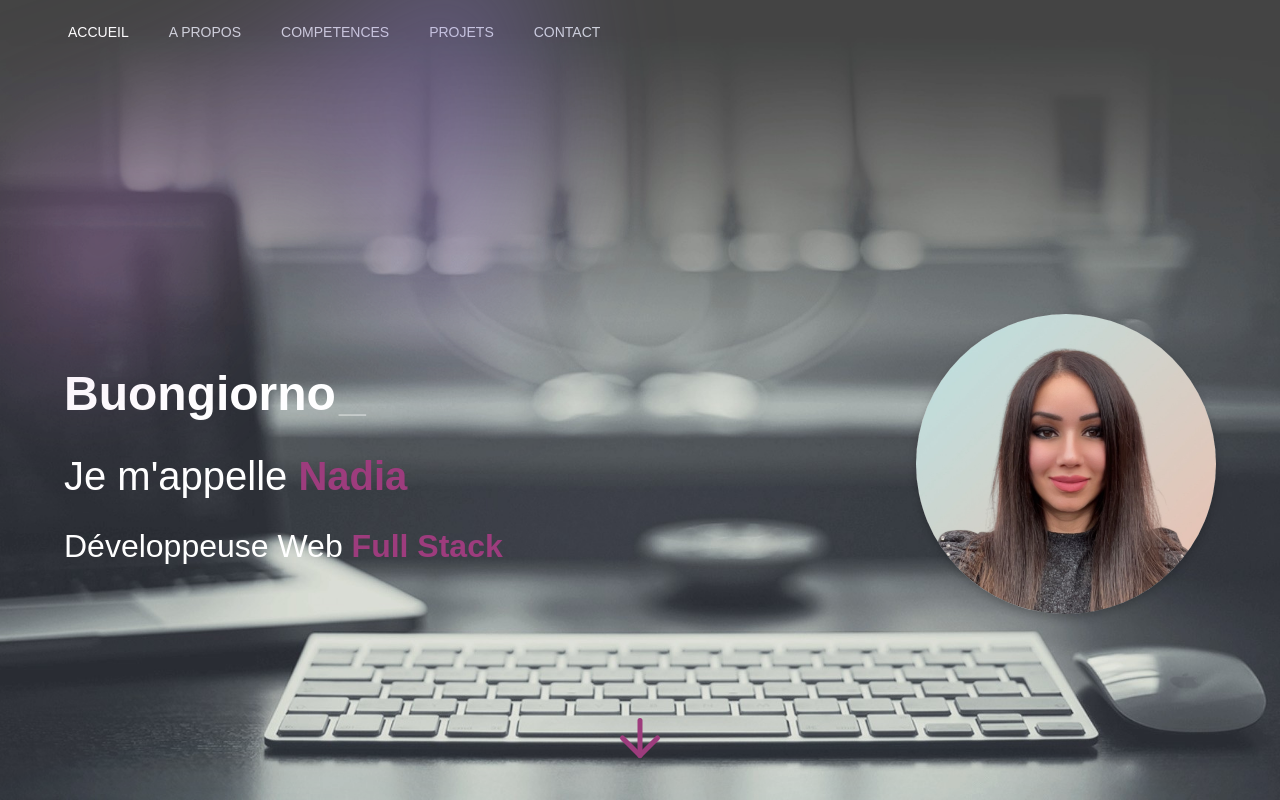
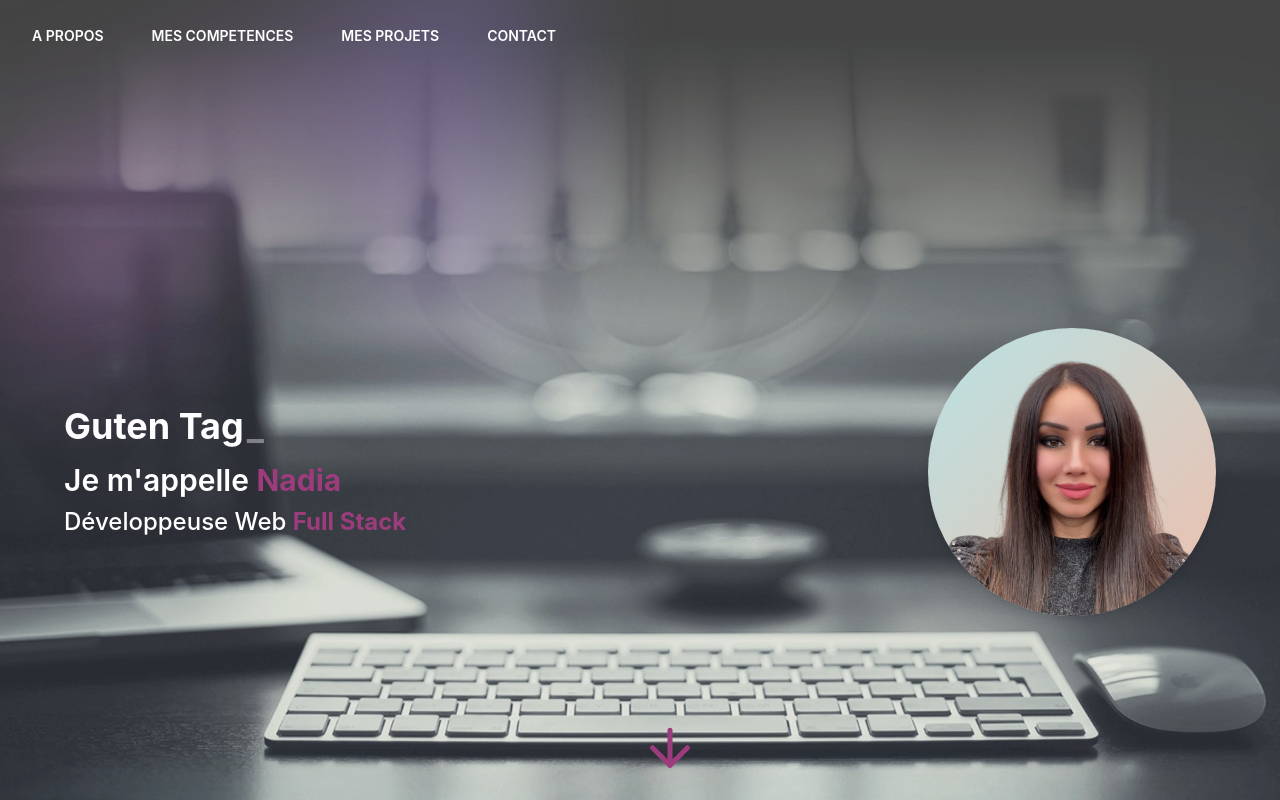
Before and after one commit to BakrimNadia/Portfolio-Nadia, a Next.js app: page / in a window 1280 px wide. Shown: the top 800 px of the page. Built offline with nearby package versions, Linux system fonts and the light colour scheme.

Commit message:
add link to navbar and add style

```diff
--- a/src/app/Components/Header.tsx
+++ b/src/app/Components/Header.tsx
@@ -3,8 +3,8 @@
 import React from "react";
 import { Typewriter } from "react-simple-typewriter";
 import { motion } from "framer-motion";
-import { CSSProperties } from "react";
-import { ArrowDown } from 'react-feather';
+import { ArrowDown } from "react-feather";
+import Image from "next/image";
 import Navbar from "./Navbar";
 
 export default function Header() {
@@ -20,205 +20,69 @@ export default function Header() {
   ];
 
   return (
-    <div style={styles.header}>
-      {/* Navigation */}
+    <div className="relative h-screen bg-cover bg-center text-white header-bg">
       <Navbar />
-
-      {/* Content */}
-      <div style={styles.container}>
-        <div style={styles.textWrapper}>
-          {/* Animation du texte multilingue */}
-          <h1 style={styles.greeting}>
+      {/* Contenu principal */}
+      <div className="flex flex-col md:flex-row justify-between items-center h-full px-8 md:px-16">
+        {/* Texte d'accueil */}
+        <div className="text-left md:text-left">
+          <h1 className="text-3xl md:text-4xl font-bold mb-4">
             <Typewriter
               words={greetings}
-              loop={true} // Boucle infinie
+              loop={true}
               cursor
               cursorStyle="_"
               typeSpeed={80}
               deleteSpeed={50}
-              delaySpeed={1000}
+              delaySpeed={1500}
             />
           </h1>
 
-          {/* Phrases animées */}
           <motion.h2
-            style={styles.name}
+            className="text-2xl md:text-3xl font-semibold mb-2"
             initial={{ x: -200, opacity: 0 }}
             animate={{ x: 0, opacity: 1 }}
             transition={{ duration: 1 }}
           >
-            Je m&apos;appelle <span style={styles.highlight}>Nadia</span>
+            Je m&apos;appelle <span className="text-primary font-bold">Nadia</span>
           </motion.h2>
+
           <motion.h3
-            style={styles.title}
+            className="text-xl md:text-2xl font-medium mt-2"
             initial={{ x: -200, opacity: 0 }}
             animate={{ x: 0, opacity: 1 }}
             transition={{ duration: 1.5 }}
           >
-            Développeuse Web <span style={styles.highlight}>Full Stack</span>
+            Développeuse Web <span className="text-primary font-bold">Full Stack</span>
           </motion.h3>
         </div>
 
-        {/* Image arrondie */}
-        <motion.img
-          src="./images/Nadia.JPG"
-          alt="Profil"
-          style={styles.profileImage}
+        {/* Image du profil */}
+        <motion.div
           initial={{ scale: 0 }}
           animate={{ scale: 1 }}
           transition={{ duration: 1 }}
-        />
+        >
+          <Image
+            src="/images/Nadia.JPG"
+            alt="Profil"
+            width={300}
+            height={300}
+            className="w-64 h-64 md:w-72 md:h-72 rounded-full object-cover shadow-lg"
+          />
+        </motion.div>
       </div>
 
       {/* Flèche pour descendre */}
-      <a href="#About" style={{position: "absolute", bottom: "2rem", left: "50%", transform: "translateX(-50%)"}}>
-      <ArrowDown color="#9d3c7d" size={60} />
-      </a>
+      <motion.div
+        animate={{ y: [0, 10, 0] }}
+        transition={{ repeat: Infinity, duration: 1.5 }}
+        className="absolute bottom-8 left-1/2 transform -translate-x-1/2"
+      >
+        <a href="#About">
+          <ArrowDown color="#9d3c7d" size={60} />
+        </a>
+      </motion.div>
     </div>
   );
 }
-
-const styles: { [key: string]: CSSProperties } = {
-  header: {
-    position: "relative",
-    height: "100vh",
-    backgroundImage: "url('./images/PC-back.jpg')",
-    backgroundSize: "cover",
-    backgroundPosition: "center",
-    fontFamily: "'Poppins', sans-serif",
-    color: "#fff",
-  },
-  nav: {
-    position: "absolute",
-    top: 0,
-    width: "100%",
-    padding: "1rem",
-    zIndex: 10,
-  },
-  navList: {
-    display: "flex",
-    justifyContent: "center",
-    listStyleType: "none",
-    margin: 0,
-    padding: 0,
-  },
-  navItem: {
-    margin: "0 1rem",
-    textDecoration: "none",
-    color: "#fff",
-    fontSize: "1.2rem",
-    transition: "color 0.3s",
-  },
-  container: {
-    display: "flex",
-    justifyContent: "space-between",
-    alignItems: "center",
-    height: "100%",
-    padding: "0 5%",
-  },
-  textWrapper: {
-    textAlign: "left",
-  },
-  greeting: {
-    fontSize: "3rem",
-    fontWeight: "bold",
-    marginBottom: "1rem",
-  },
-  name: {
-    fontSize: "2.5rem",
-    fontWeight: "500",
-    marginBottom: "0.5rem",
-  },
-  title: {
-    fontSize: "2rem",
-    fontWeight: "400",
-    marginTop: "1rem",
-  },
-  highlight: {
-    color: "#9d3c7d",
-    fontWeight: "bold",
-  },
-  profileImage: {
-    width: "300px",
-    height: "300px",
-    borderRadius: "50%",
-    objectFit: "cover",
-    boxShadow: "0 4px 8px rgba(0, 0, 0, 0.2)",
-  },
-
-  /* RESPONSIVE DESIGN */
-  "@media (max-width: 1200px)": {
-    greeting: {
-      fontSize: "2.5rem",
-    },
-    name: {
-      fontSize: "2rem",
-    },
-    title: {
-      fontSize: "1.5rem",
-    },
-    profileImage: {
-      width: "250px",
-      height: "250px",
-    },
-  },
-  "@media (max-width: 768px)": {
-    container: {
-      flexDirection: "column",
-      textAlign: "center",
-    },
-    textWrapper: {
-      marginBottom: "2rem",
-    },
-    navItem: {
-      fontSize: "1rem",
-      margin: "0 0.5rem",
-    },
-    greeting: {
-      fontSize: "2rem",
-    },
-    name: {
-      fontSize: "1.8rem",
-    },
-    title: {
-      fontSize: "1.2rem",
-    },
-    profileImage: {
-      width: "200px",
-      height: "200px",
-    },
-  },
-  "@media (max-width: 480px)": {
-    container: {
-      flexDirection: "column-reverse", // Superpose texte en premier
-      alignItems: "center",
-      textAlign: "center",
-    },
-    textWrapper: {
-      marginBottom: "1.5rem",
-    },
-    nav: {
-      padding: "0.5rem",
-    },
-    navList: {
-      flexDirection: "column",
-    },
-    navItem: {
-      margin: "0.5rem 0",
-      fontSize: "0.9rem",
-    },
-    greeting: {
-      fontSize: "1.5rem",
-    },
-    name: {
-      fontSize: "1.5rem",
-    },
-    title: {
-      fontSize: "1rem",
-    },
-    profileImage: {
-      width: "150px",
-      height: "150px",
-    },
-  },
-};
--- a/src/app/Components/Navbar.tsx
+++ b/src/app/Components/Navbar.tsx
@@ -1,74 +1,102 @@
-'use client';
+'use client'
 
-import { Disclosure, DisclosureButton, DisclosurePanel } from '@headlessui/react'
-import { Bars3Icon, XMarkIcon } from '@heroicons/react/24/outline'
+import { useState } from 'react'
+import {
+  Dialog,
+  DialogPanel,
+  PopoverGroup,
+} from '@headlessui/react'
+import {
+  Bars3Icon,
+  XMarkIcon,
+} from '@heroicons/react/24/outline'
 
-const navigation = [
-  { name: 'ACCUEIL', href: '/', current: true },
-  { name: 'A PROPOS', href: '#About', current: false },
-  { name: 'COMPETENCES', href: '#Competences', current: false },
-  { name: 'PROJETS', href: '#Projets', current: false },
-  { name: 'CONTACT', href: '#Contact', current: false },
-]
 
-function classNames(...classes: string[]) {
-  return classes.filter(Boolean).join(' ')
-}
 
 export default function Navbar() {
+  const [mobileMenuOpen, setMobileMenuOpen] = useState(false)
+
   return (
-    <Disclosure as="nav">
-      <div className="mx-auto max-w-7xl px-2 sm:px-6 lg:px-8">
-        <div className="relative flex h-16 items-center justify-between">
-          <div className="absolute inset-y-0 left-0 flex items-center sm:hidden">
-            {/* Mobile menu button*/}
-            <DisclosureButton className="group relative inline-flex items-center justify-center rounded-md p-2 text-gray-400 hover:bg-gray-700 hover:text-white focus:ring-2 focus:ring-white focus:outline-hidden focus:ring-inset">
-              <span className="absolute -inset-0.5" />
-              <span className="sr-only">Open main menu</span>
-              <Bars3Icon aria-hidden="true" className="block h-6 w-6" />
-              <XMarkIcon aria-hidden="true" className="hidden h-6 w-6" />
-            </DisclosureButton>
+    <header className="text-white z-20 relative">
+      <nav aria-label="Global" className="mx-auto flex max-w-7xl items-center justify-between p-6 lg:px-8">
+        <div className="flex lg:hidden">
+          <button
+            type="button"
+            onClick={() => setMobileMenuOpen(true)}
+            className="-m-2.5 inline-flex items-center justify-center rounded-md p-2.5 text-gray-700"
+          >
+            <span className="sr-only">Open main menu</span>
+            <Bars3Icon aria-hidden="true" className="size-6" />
+          </button>
+        </div>
+        <PopoverGroup className="hidden lg:flex lg:gap-x-12">
+          <a href="#About" className="text-sm/6 font-semibold text-white hover:text-red-500">
+            A PROPOS
+            </a>
+          <a href="#Skills" className="text-sm/6 font-semibold text-white hover:text-red-500">
+            MES COMPETENCES
+          </a>
+          <a href="#Projects" className="text-sm/6 font-semibold text-white hover:text-red-500">
+            MES PROJETS
+          </a>
+          <a href="#Contact" className="text-sm/6 font-semibold text-white hover:text-red-500">
+            CONTACT
+          </a>
+        </PopoverGroup>
+      </nav>
+      <Dialog open={mobileMenuOpen} onClose={setMobileMenuOpen} className="lg:hidden">
+        <div className="fixed inset-0 z-10" />
+        <DialogPanel className="fixed inset-y-0 right-0 z-10 w-full overflow-y-auto px-6 py-6 sm:max-w-sm sm:ring-1 sm:ring-gray-900/10">
+          <div className="flex items-center justify-between">
+            <a href="#" className="-m-1.5 p-1.5">
+              <span className="sr-only"></span>
+              <img
+                alt="logo"
+                src="Nadia.jpg"
+                className="h-8 w-auto"
+              />
+            </a>
+            <button
+              type="button"
+              onClick={() => setMobileMenuOpen(false)}
+              className="-m-2.5 rounded-md p-2.5 text-gray-700"
+            >
+              <span className="sr-only">Close menu</span>
+              <XMarkIcon aria-hidden="true" className="size-6" />
+            </button>
           </div>
-          <div className="flex flex-1 items-center justify-center sm:items-stretch sm:justify-start">
-            <div className="hidden sm:ml-6 sm:block">
-              <div className="flex space-x-4">
-                {navigation.map((item) => (
-                  <a
-                    key={item.name}
-                    href={item.href}
-                    aria-current={item.current ? 'page' : undefined}
-                    className={classNames(
-                      item.current ? 'text-white' : 'text-gray-300 hover:bg-gray-700 hover:text-white',
-                      'rounded-md px-3 py-2 text-sm font-medium',
-                    )}
-                  >
-                    {item.name}
-                  </a>
-                ))}
+          <div className="mt-6 flow-root">
+            <div className="-my-6 divide-y divide-gray-500/10">
+              <div className="space-y-2 py-6 px-2 bg-gradient-to-b from-black to-gray-500 opacity-80">
+                <a
+                  href="#About"
+                  className="-mx-3 block rounded-lg px-3 py-2 text-base/7 font-semibold text-white hover:text-red-500"
+                >
+                    A PROPOS
+                </a>
+                <a
+                  href="#Skills"
+                  className="-mx-3 block rounded-lg px-3 py-2 text-base/7 font-semibold text-white  hover:text-red-500"
+                >
+                  COMPETENCES
+                </a>
+                <a
+                  href="#Projects"
+                  className="-mx-3 block rounded-lg px-3 py-2 text-base/7 font-semibold text-white  hover:text-red-500"
+                >
+                  MES PROJETS
+                </a>
+                <a
+                  href="#Contact"
+                  className="-mx-3 block rounded-lg px-3 py-2 text-base/7 font-semibold text-white  hover:text-red-500"
+                >
+                  CONTACT
+                </a>
               </div>
             </div>
           </div>
-        </div>
-      </div>
-
-      <DisclosurePanel className="sm:hidden">
-        <div className="space-y-1 px-2 pt-2 pb-3">
-          {navigation.map((item) => (
-            <DisclosureButton
-              key={item.name}
-              as="a"
-              href={item.href}
-              aria-current={item.current ? 'page' : undefined}
-              className={classNames(
-                item.current ? 'text-white' : 'text-gray-300 hover:bg-gray-700 hover:text-white',
-                'block rounded-md px-3 py-2 text-base font-medium',
-              )}
-            >
-              {item.name}
-            </DisclosureButton>
-          ))}
-        </div>
-      </DisclosurePanel>
-    </Disclosure>
+        </DialogPanel>
+      </Dialog>
+    </header>
   )
 }
--- a/src/app/Components/Projects.tsx
+++ b/src/app/Components/Projects.tsx
@@ -41,7 +41,7 @@ const callouts = [
   export default function Projects() {
     return (
       <div
-      id="Projets">
+      id="Projects">
         <div className="mx-auto max-w-7xl px-4 sm:px-6 lg:px-8">
           <div className="mx-auto max-w-2xl py-16 sm:py-24 lg:max-w-none lg:py-32">
             <h2 className="text-4xl font-bold text-center text-blue-600 text-opacity-80">Mes projets</h2>
--- a/src/app/Components/Skills.tsx
+++ b/src/app/Components/Skills.tsx
@@ -40,7 +40,7 @@ export function Skills() {
   );
 
   return (
-    <div className="asap-unique container mx-auto px-4 py-12">
+    <div id="Skills" className="asap-unique container mx-auto px-4 py-12">
        <h1 className="text-3xl font-bold text-gray-800 text-center">
             Mes Compétences
           </h1>
--- a/src/app/globals.css
+++ b/src/app/globals.css
@@ -2,25 +2,69 @@
 @tailwind components;
 @tailwind utilities;
 
+/* Ajout du fond d'écran */
+.header-bg {
+  background-image: url("/images/PC-back.jpg");
+}
+
+/* Ajout d'une couleur personnalisée */
+.text-primary {
+  color: #9d3c7d;
+}
+
+/* Animation du dégradé du body */
 body {
   margin: 0;
   padding: 0;
-  font-family: -apple-system, BlinkMacSystemFont, 'Segoe UI', Roboto, 'Helvetica Neue', Arial, sans-serif;
+  font-family: -apple-system, BlinkMacSystemFont, "Segoe UI", Roboto, "Helvetica Neue", Arial, sans-serif;
   background: linear-gradient(135deg, #f5bcea, #a0b0c8, #42535f, #080808);
-  background-size: 400% 400%; /* Pour l'effet de mouvement éventuel */
+  background-size: 400% 400%;
   min-height: 100vh;
   display: flex;
   flex-direction: column;
+  animation: gradient-animation 10s ease infinite;
 }
 
-
-/* Optionnel : Ajoute une animation pour rendre le dégradé dynamique */
+/* Animation de fond */
 @keyframes gradient-animation {
-  0% { background-position: 0% 50%; }
-  50% { background-position: 100% 50%; }
-  100% { background-position: 0% 50%; }
+  0% {
+    background-position: 0% 50%;
+  }
+  50% {
+    background-position: 100% 50%;
+  }
+  100% {
+    background-position: 0% 50%;
+  }
 }
 
-body {
-  animation: gradient-animation 10s ease infinite;
+/* RESPONSIVE DESIGN */
+@media (max-width: 768px) {
+  .text-3xl {
+    font-size: 2rem;
+  }
+  .text-2xl {
+    font-size: 1.8rem;
+  }
+  .w-64 {
+    width: 200px;
+  }
+  .h-64 {
+    height: 200px;
+  }
 }
+
+@media (max-width: 480px) {
+  .text-3xl {
+    font-size: 1.5rem;
+  }
+  .text-2xl {
+    font-size: 1.5rem;
+  }
+  .w-64 {
+    width: 150px;
+  }
+  .h-64 {
+    height: 150px;
+  }
+}
--- a/src/app/layout.tsx
+++ b/src/app/layout.tsx
@@ -14,10 +14,7 @@ export default function RootLayout({
 }>) {
   return (
     <html lang="en">
-      <link rel="preconnect" href="https://fonts.googleapis.com" />
-<link rel="preconnect" href="https://fonts.gstatic.com" crossOrigin="anonymous" />
-<link href="https://fonts.googleapis.com/css2?family=Asap&family=Great+Vibes&family=IBM+Plex+Mono:ital,wght@0,100;0,200;0,300;0,400;0,500;0,600;0,700;1,100;1,200;1,300;1,400;1,500;1,600;1,700&family=Roboto+Mono:ital,wght@0,100..700;1,100..700&family=Ubuntu:ital@0;1&display=swap" rel="stylesheet"></link>
-            <body>
+       <body>
         {children}
       </body>
     </html>
```
